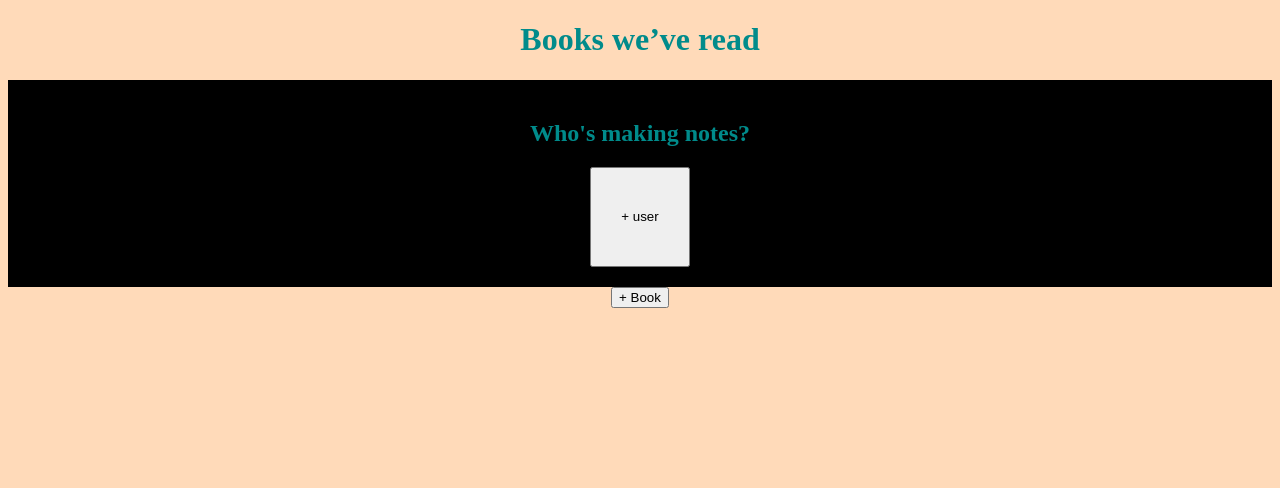
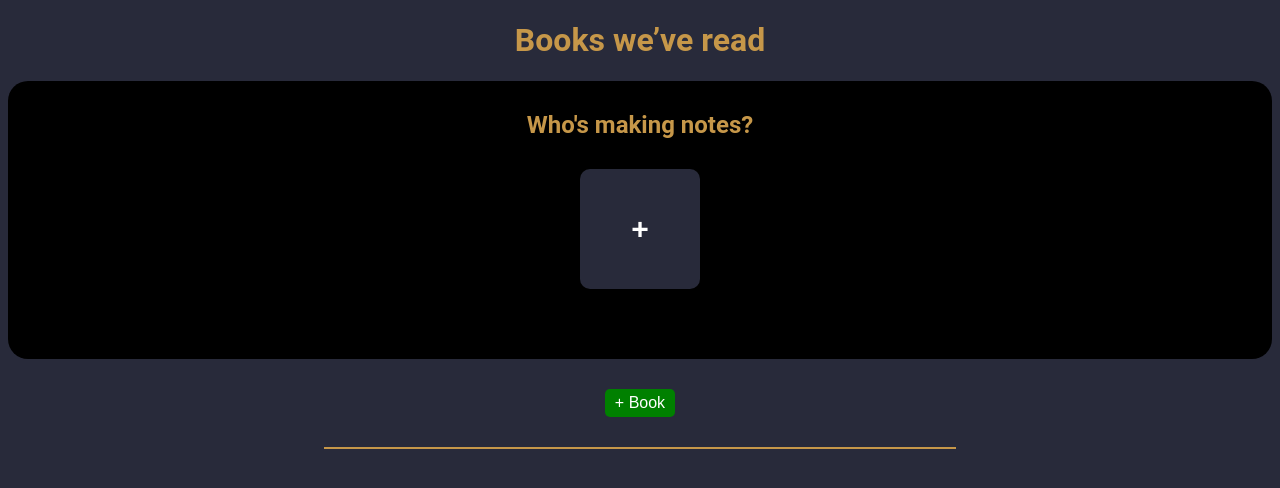
Before and after one commit to mateusz-przybyla/Capstone-Project-4_Book-Notes, a Node server app: page /user in a window 1280 px wide. Shown: the top 488 px of the page. Run offline with Node 20, Linux system fonts and the light colour scheme; data that the repository does not hold is empty.

Commit message:
Frontend - users panel and partially books list

```diff
--- a/index.js
+++ b/index.js
@@ -60,6 +60,7 @@ app.get("/", async (req, res) => {
   res.render("index.ejs", {
     title: username,
     users: users,
+    isUserVerify: "false",
   });
 });
 
@@ -97,7 +98,7 @@ app.post("/api/search", async (req, res) => {
 
     res.render("index.ejs", {
       title: username,
-      next: "true",
+      isUserVerify: "true",
       error: "Cannot find covers. Type another title.",
     });
   }
@@ -127,6 +128,7 @@ app.post("/book/add", async (req, res) => {
       title: username,
       users: users,
       books: books,
+      isUserVerify: "true",
       error: "Error saving data. Try again.",
     });
   }
@@ -156,6 +158,7 @@ app.post("/book/edit/:id", async (req, res) => {
       title: username,
       users: users,
       books: books,
+      isUserVerify: "true",
       error: "Error saving data. Try again.",
     });
   }
@@ -178,6 +181,7 @@ app.post("/book/delete/:id", async (req, res) => {
       title: username,
       users: users,
       books: books,
+      isUserVerify: "true",
       error: "Error deleting data, try again.",
     });
   }
@@ -191,6 +195,7 @@ app.get("/user", async (req, res) => {
     title: username,
     books: books,
     users: users,
+    isUserVerify: "true",
   });
 });
 
@@ -206,6 +211,7 @@ app.post("/user", async (req, res) => {
     title: username,
     books: books,
     users: users,
+    isUserVerify: "true",
   });
 });
 
@@ -219,6 +225,7 @@ app.post("/user/sort", async (req, res) => {
     title: username,
     books: books,
     users: users,
+    isUserVerify: "true",
   });
 });
 
@@ -246,6 +253,7 @@ app.post("/user/add", async (req, res) => {
       res.render("index.ejs", {
         title: username,
         users: users,
+        isUserVerify: "false",
         error:
           "Unfortunately family is full. To add a new member, please remove one of the current members.",
       });
@@ -258,8 +266,8 @@ app.post("/user/add", async (req, res) => {
 
     res.render("index.ejs", {
       title: username,
-      books: books,
       users: users,
+      isUserVerify: "false",
       error:
         "Error adding user, try again. Make sure you don't duplicate a name or color.",
     });
@@ -288,6 +296,7 @@ app.post("/user/delete/:id", async (req, res) => {
       title: username,
       books: books,
       users: users,
+      isUserVerify: "true",
       error: "Error deleting user, try again.",
     });
   }
--- a/public/styles/main.css
+++ b/public/styles/main.css
@@ -1,29 +1,107 @@
 body {
   text-align: center;
-  background-color: peachpuff;
+  background-color: #282a3a;
+  font-family: "Roboto", sans-serif;
 }
 
 .container {
-  background-color: black;
-  padding: 20px;
+  background-color: #000000;
+  padding: 30px;
+  border-radius: 20px;
+  margin-bottom: 30px;
 }
 
 .usersList {
   display: flex;
   justify-content: center;
+  align-items: top;
+  gap: 50px;
+  height: 160px;
+  max-width: 100%;
+}
+
+.user {
+  display: flex;
+  flex-direction: column;
+  justify-content: top;
   align-items: center;
-  gap: 50px;
-  height: 100px;
-  max-width: 100%;
+  gap: 15px;
+}
+
+/* buttons */
+
+.btn {
+  border-radius: 5px;
+  cursor: pointer;
+  color: #fff;
+  display: inline-block;
+  border: none;
+  font-size: 16px;
+  padding-left: 10px;
+  padding-right: 10px;
+  padding-top: 5px;
+  padding-bottom: 5px;
+}
+
+.btn:hover {
+  transform: scale(1.05);
+}
+
+.btn.deleteBtn {
+  background-color: #dc3545;
+  padding-left: 10px;
+  padding-right: 10px;
+  padding-top: 5px;
+  padding-bottom: 5px;
+}
+
+.btn.addUserBtn {
+  background-color: green;
+  font-size: 16px;
+  margin-right: 10px;
+}
+
+.btn.btnBack {
+  margin-left: 10px;
+}
+
+.btn.addBookBtn {
+  background-color: green;
+  font-size: 16px;
+}
+
+.btn.sortBookBtn {
+  background-color: transparent;
+  text-decoration: underline;
+  font-size: 16px;
 }
 
 /* -user- tiles */
 
 .tile {
   display: inline-block;
-  height: 100px;
-  width: 100px;
+  height: 120px;
+  width: 120px;
   cursor: pointer;
+  border-radius: 10px;
+  margin: 0;
+}
+
+.tile p {
+  margin-top: 50px;
+  color: #fff;
+  font-weight: 600;
+}
+
+.tile.newUserBtn {
+  background-color: #282a3a;
+  border: 0;
+}
+
+.tile.newUserBtn p {
+  margin-top: 0;
+  margin-bottom: 0;
+  font-size: 30px;
 }
 
 .tile:hover {
@@ -34,18 +112,67 @@ body {
   display: none;
 }
 
+input[type="text"] {
+  text-align: left;
+  height: 40px;
+  top: 10px;
+  border: 1px solid #c69749;
+  background: transparent;
+  border-radius: 5px;
+  font-size: 16px;
+  width: 50%;
+  max-width: 275px;
+  color: #c69749;
+}
+
+input[type="text"]:focus {
+  outline: none;
+  box-shadow: inset 0 -3px 0 0 #c69749;
+}
+
+.userHr {
+  border: 1px solid #c69749;
+  margin-top: 30px;
+  margin-bottom: 30px;
+  margin-left: 50px;
+  margin-right: 50px;
+}
+
+.bookHr {
+  border: 1px solid #c69749;
+  margin-top: 30px;
+  margin-bottom: 30px;
+  margin-left: 25%;
+  margin-right: 25%;
+}
+
+.spacer {
+  margin-bottom: 20px;
+}
+
+.optionsBox {
+  width: 540px;
+  margin: auto;
+  display: flex;
+  justify-content: space-around;
+  align-items: center;
+}
+
 img {
   height: 295px;
   width: 180px;
+  border-radius: 10px;
 }
 
 h1,
-h2 {
-  color: darkcyan;
+h2,
+p {
+  color: #c69749;
 }
 
-.user {
-  color: darkcyan;
+h2.header {
+  margin-top: 0;
+  margin-bottom: 30px;
 }
 
 .frame {
--- a/views/index.ejs
+++ b/views/index.ejs
@@ -7,7 +7,7 @@
     <title>Book notes | <%=title%></title>
   </head>
   <body>
-    <h1>Books we’ve read</h1>
+    <h1 class="headerMain">Books we’ve read</h1>
 
     <% if (locals.error){%>
     <p class="error"><%= error %></p>
@@ -16,9 +16,10 @@
     <div>
       <% if (locals.users){ %>
       <div class="container" id="users">
-        <h2>Who's making notes?</h2>
+        <h2 class="header">Who's making notes?</h2>
         <div class="usersList">
           <% if (locals.users){ %> <% for (user of users){ %>
+          <div class="user">
             <form method="POST" action="/user">
               <input
                 type="submit"
@@ -32,26 +33,30 @@
                 style="background-color: <%= user.color %>"
                 class="tile"
               >
-              <%= user.name %>
+                <p><%= user.name %></p>
               </label>
             </form>
 
             <!-- Delete user form -->
             <form method="POST" action="/user/delete/<%=user.id%>">
-            <button id="deleteBtn<%=user.id%>" class="delete">Delete</button>
+              <button id="deleteBtn<%=user.id%>" class="btn deleteBtn">
+                x
+              </button>
             </form>
             <!-- end Delete user form -->
+          </div>
           <% } %> <% } %>
 
-          <button id="newUserBtn" class="tile" onclick="openUserForm()">
-            + user
+          <button class="tile newUserBtn" onclick="openUserForm()">
+            <p>+</p>
           </button>
         </div>
 
         <!-- Add user form -->
         <form action="/user/add" method="POST" id="newUserForm" hidden>
+          <hr class="userHr" />
           <p class="user">What's your name?</p>
-          <input type="text" name="name" />
+          <input type="text" name="name" required />
 
           <p class="user">Pick a color:</p>
           <input type="radio" name="color" id="red" value="red" />
@@ -84,8 +89,9 @@
           <input type="radio" name="color" id="pink" value="pink" />
           <label for="pink"><span class="pink"></span></label>
           <div class="spacer"></div>
-          <button type="submit">Add</button>
-          <a href="/user" class="">Back</a>
+          <button type="submit" class="btn addUserBtn">Add</button>
+
+          <a href="/user" class="btn btnBack">Back</a>
         </form>
         <!-- end Add user form -->
       </div>
@@ -93,14 +99,36 @@
     </div>
     <!-- end Users list -->
     <!-- Add new book -->
-    <% if ((locals.books) || (locals.next)){ %>
-    <button id="addBtn" onclick="createNewBook()">+ Book</button>
+    <div id="optionsBox" class="optionsBox">
+      <% if (locals.isUserVerify === "true"){ %>
+      <button id="addBookBtn" onclick="createNewBook()" class="btn addBookBtn">
+        + Book
+      </button>
       <% } %> <% if ((locals.books) && (books.length > 0)){ %>
-    <form action="/user/sort" method="POST" id="sortForm">
+      <form action="/user/sort" method="POST" id="sortForm" class="sortForm">
         <p>Sort by:</p>
-      <button type="submit" name="sortBy" value="dateASC">The oldest</button>
-      <button type="submit" name="sortBy" value="dateDESC">The newest</button>
+        <button
+          type="submit"
+          name="sortBy"
+          value="dateASC"
+          class="btn sortBookBtn"
+        >
+          The oldest
+        </button>
+        <button
+          type="submit"
+          name="sortBy"
+          value="dateDESC"
+          class="btn sortBookBtn"
+        >
+          The newest
+        </button>
       </form>
+      <% } %>
+    </div>
+
+    <% if (locals.isUserVerify === "true"){ %>
+    <hr class="bookHr" />
     <% } %>
 
     <div>
@@ -261,18 +289,17 @@
     </script>
     <script>
       function createNewBook() {
-        document.getElementById("addBtn").setAttribute("hidden", true);
         document.getElementById("newCover").removeAttribute("hidden");
       }
     </script>
     <script>
       function editHandler(id) {
-        document.getElementById("addBtn").setAttribute("hidden", true);
         document.getElementById("bookData" + id).setAttribute("hidden", true);
 
+        document.getElementById("deleteBtn" + id).setAttribute("hidden", true);
         document.getElementById("editBtn" + id).setAttribute("hidden", true);
+
         document.getElementById("doneBtn" + id).removeAttribute("hidden");
-
         document.getElementById("editForm" + id).removeAttribute("hidden");
       }
     </script>
```
Lines whose indentation alone changed are shown as unchanged.
